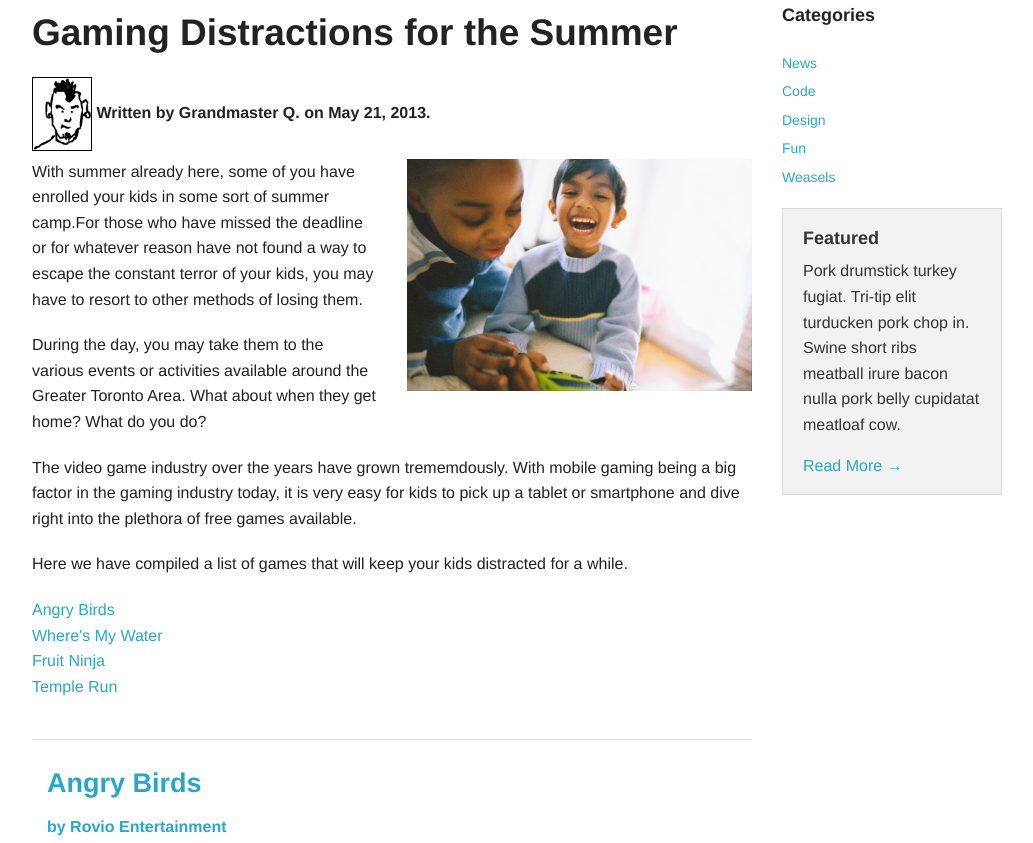
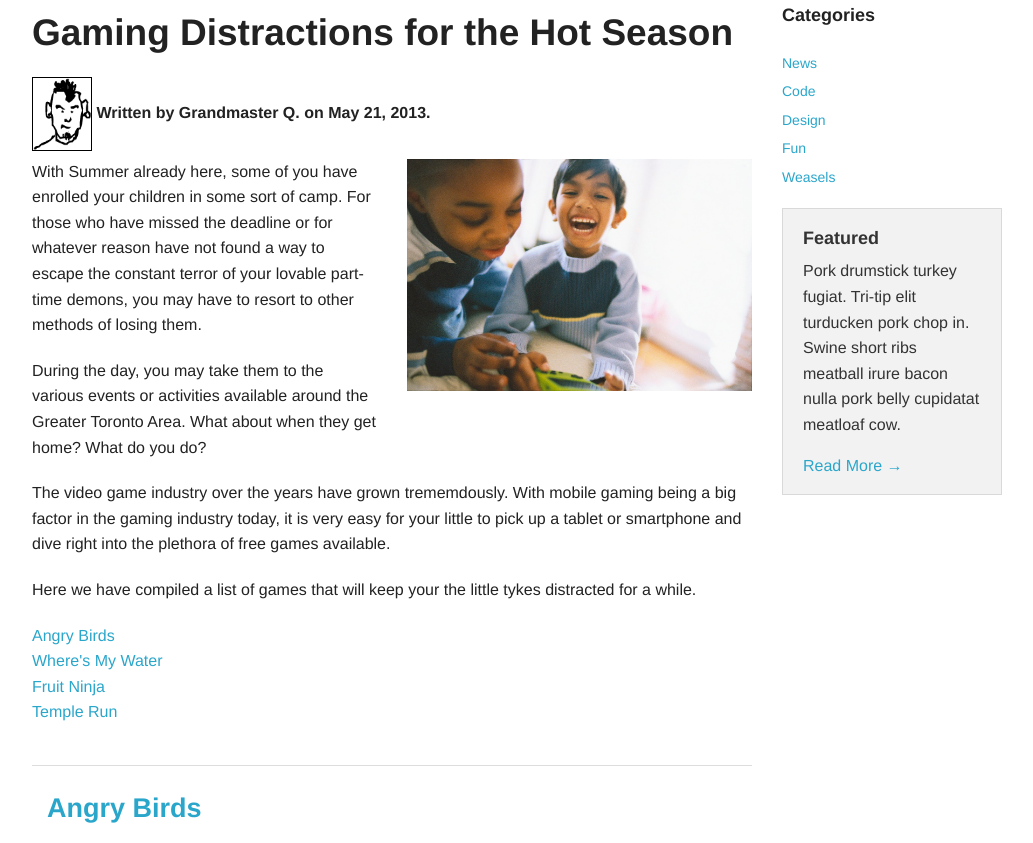
Before and after one commit to DietCokeFiend/kidsBlog, a PHP site: page /summer-gaming-for-kids in a window 1280 px wide. Shown: the part 216-1059 px from the top of the page, without its empty margins (123-1156 px from the left). Run offline with PHP 8.4, Linux system fonts and the light colour scheme; data that the repository does not hold is empty; some libraries are stand-ins or nearby versions.

Commit message:
revised keywords in gaming, smeh

```diff
--- a/summer-gaming-for-kids.php
+++ b/summer-gaming-for-kids.php
@@ -23,7 +23,7 @@
 
   <article>
 
-	<h2>Gaming Distractions for the Summer</h2>
+	<h2>Gaming Distractions for the Hot Season</h2>
 	<h6>
 		<img src="img/quin.jpg" class="profile-img" alt="Image of Grandmaster Q" />
 		Written by Grandmaster Q. on May 21, 2013.
@@ -31,7 +31,7 @@
 
 	<div class="row">
 	  <div class="large-6 columns">
-		<p>With summer already here, some of you have enrolled your kids in some sort of summer camp.For those who have missed the deadline or for whatever reason have not found a way to escape the constant terror of your kids, you may have to resort to other methods of losing them.</p>
+		<p>With Summer already here, some of you have enrolled your children in some sort of camp. For those who have missed the deadline or for whatever reason have not found a way to escape the constant terror of your lovable part-time demons, you may have to resort to other methods of losing them.</p>
 		<p>During the day, you may take them to the various events or activities available around the Greater Toronto Area. What about when they get home? What do you do?</p>
 	  </div>
 	  <div class="large-6 columns">
@@ -39,9 +39,9 @@
 	  </div>
 	</div>
 
-	<p>The video game industry over the years have grown trememdously.  With mobile gaming being a big factor in the gaming industry today, it is very easy for kids to pick up a tablet or smartphone and dive right into the plethora of free games available.</p>
+	<p>The video game industry over the years have grown trememdously.  With mobile gaming being a big factor in the gaming industry today, it is very easy for your little to pick up a tablet or smartphone and dive right into the plethora of free games available.</p>
 
-	<p>Here we have compiled a list of games that will keep your kids distracted for a while.</p>
+	<p>Here we have compiled a list of games that will keep your the little tykes distracted for a while.</p>
 
 	<nav class="row">
 		<div class="large-6 columns">
```
